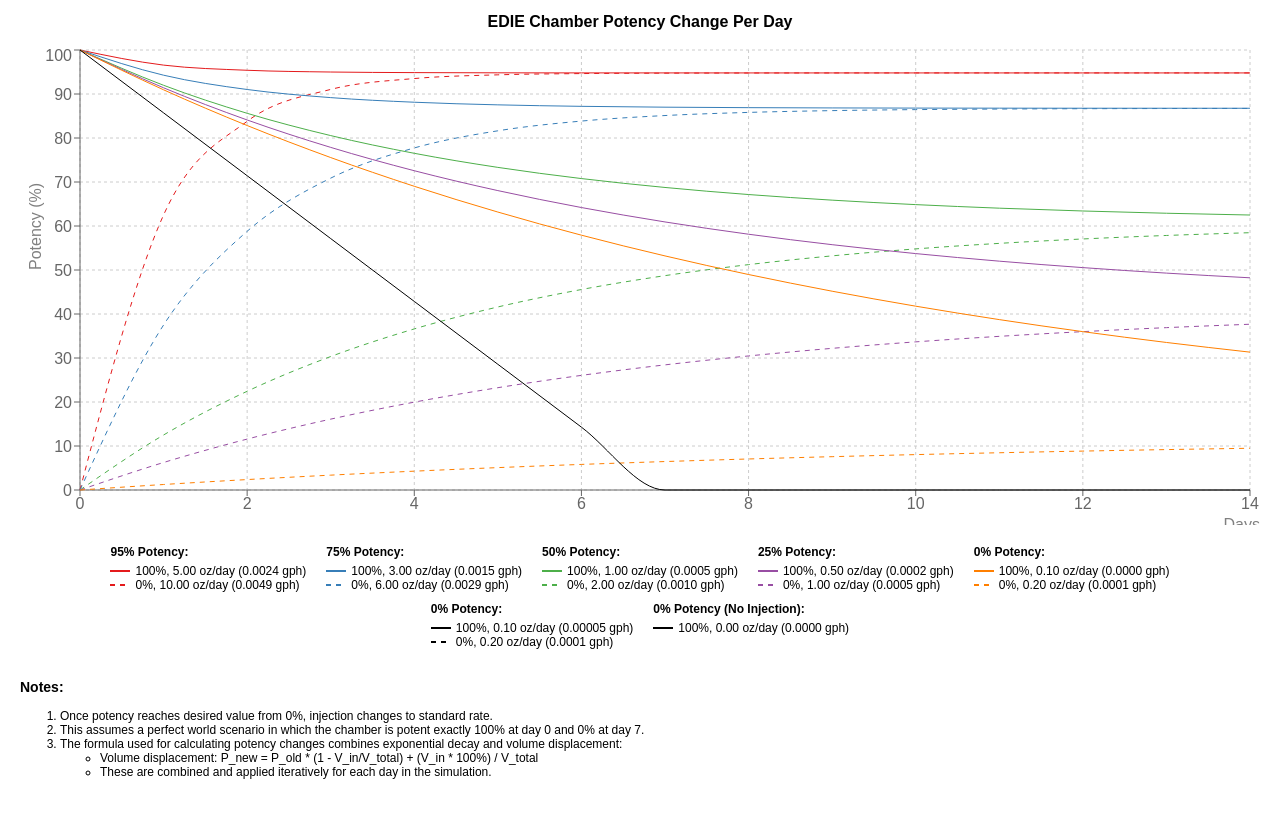
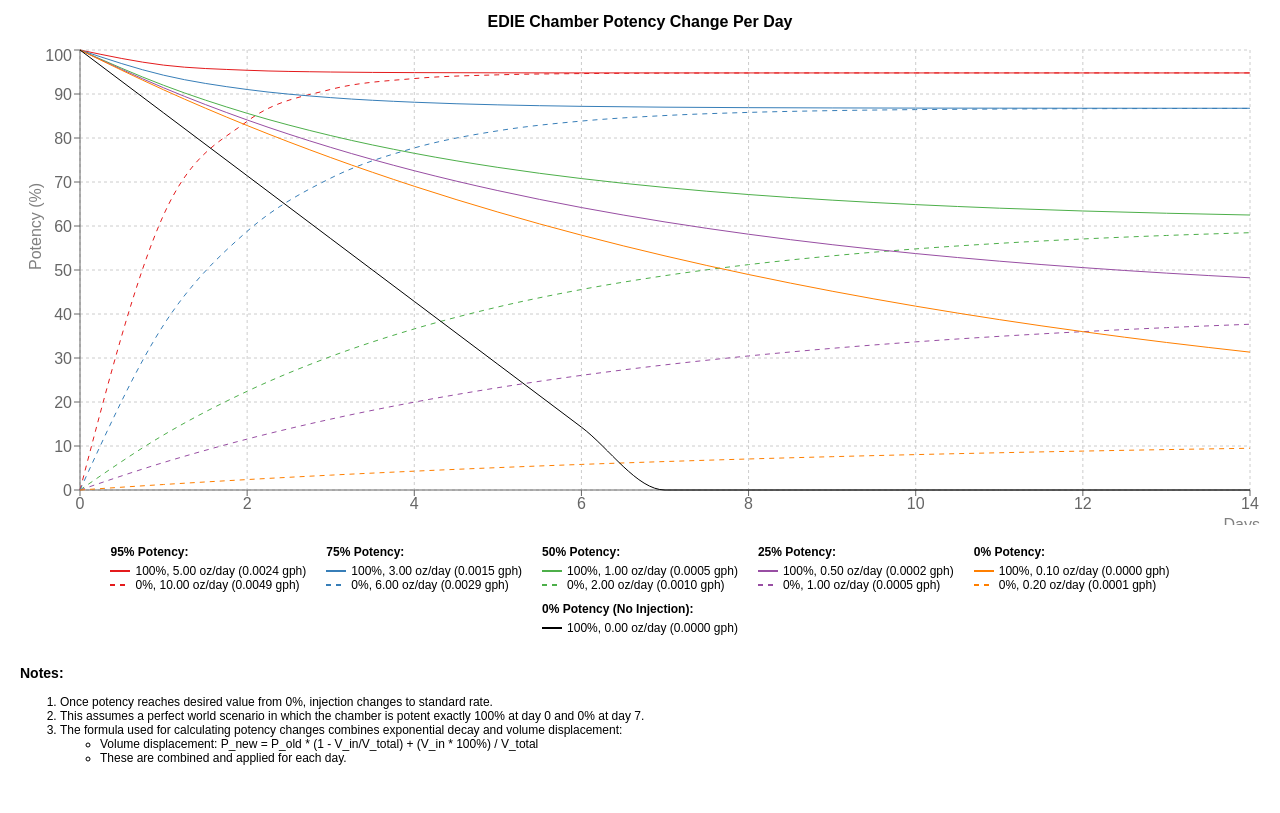
Before and after one commit to Larry70455/edie-chamber-potency-graph, a React (Create React App) app: page / in a window 1280 px wide. Built offline with nearby package versions, Linux system fonts and the light colour scheme.

Commit message:
Update EDIEChamberPotencyGraph component

```diff
--- a/package.json
+++ b/package.json
@@ -1,4 +1,6 @@
+
 {
+  "homepage": "https://larry70455.github.io/edie-chamber-potency-graph",
   "name": "edie-chamber-potency-graph",
   "version": "0.1.0",
   "private": true,
--- a/src/EDIEChamberPotencyGraph.js
+++ b/src/EDIEChamberPotencyGraph.js
@@ -69,21 +69,6 @@ const EDIEChamberPotencyGraph = () => {
         </div>
       ))}
       <div style={{ margin: '0 10px 10px 10px', textAlign: 'left' }}>
-        <div style={{ fontWeight: 'bold', marginBottom: '5px' }}>0% Potency:</div>
-        <div style={{ display: 'flex', alignItems: 'center' }}>
-          <svg width="20" height="10" style={{ marginRight: '5px' }}>
-            <line x1="0" y1="5" x2="20" y2="5" stroke={colors[5]} strokeWidth="2" />
-          </svg>
-          <span>100%, 0.10 oz/day (0.00005 gph)</span>
-        </div>
-        <div style={{ display: 'flex', alignItems: 'center' }}>
-          <svg width="20" height="10" style={{ marginRight: '5px' }}>
-            <line x1="0" y1="5" x2="20" y2="5" stroke={colors[5]} strokeWidth="2" strokeDasharray="5,5" />
-          </svg>
-          <span>0%, 0.20 oz/day (0.0001 gph)</span>
-        </div>
-      </div>
-      <div style={{ margin: '0 10px 10px 10px', textAlign: 'left' }}>
         <div style={{ fontWeight: 'bold', marginBottom: '5px' }}>0% Potency (No Injection):</div>
         <div style={{ display: 'flex', alignItems: 'center' }}>
           <svg width="20" height="10" style={{ marginRight: '5px' }}>
@@ -120,7 +105,7 @@ const EDIEChamberPotencyGraph = () => {
         <li>The formula used for calculating potency changes combines exponential decay and volume displacement:
           <ul>
             <li>Volume displacement: P_new = P_old * (1 - V_in/V_total) + (V_in * 100%) / V_total</li>
-            <li>These are combined and applied iteratively for each day in the simulation.</li>
+            <li>These are combined and applied for each day.</li>
           </ul>
         </li>
       </ol>
```
